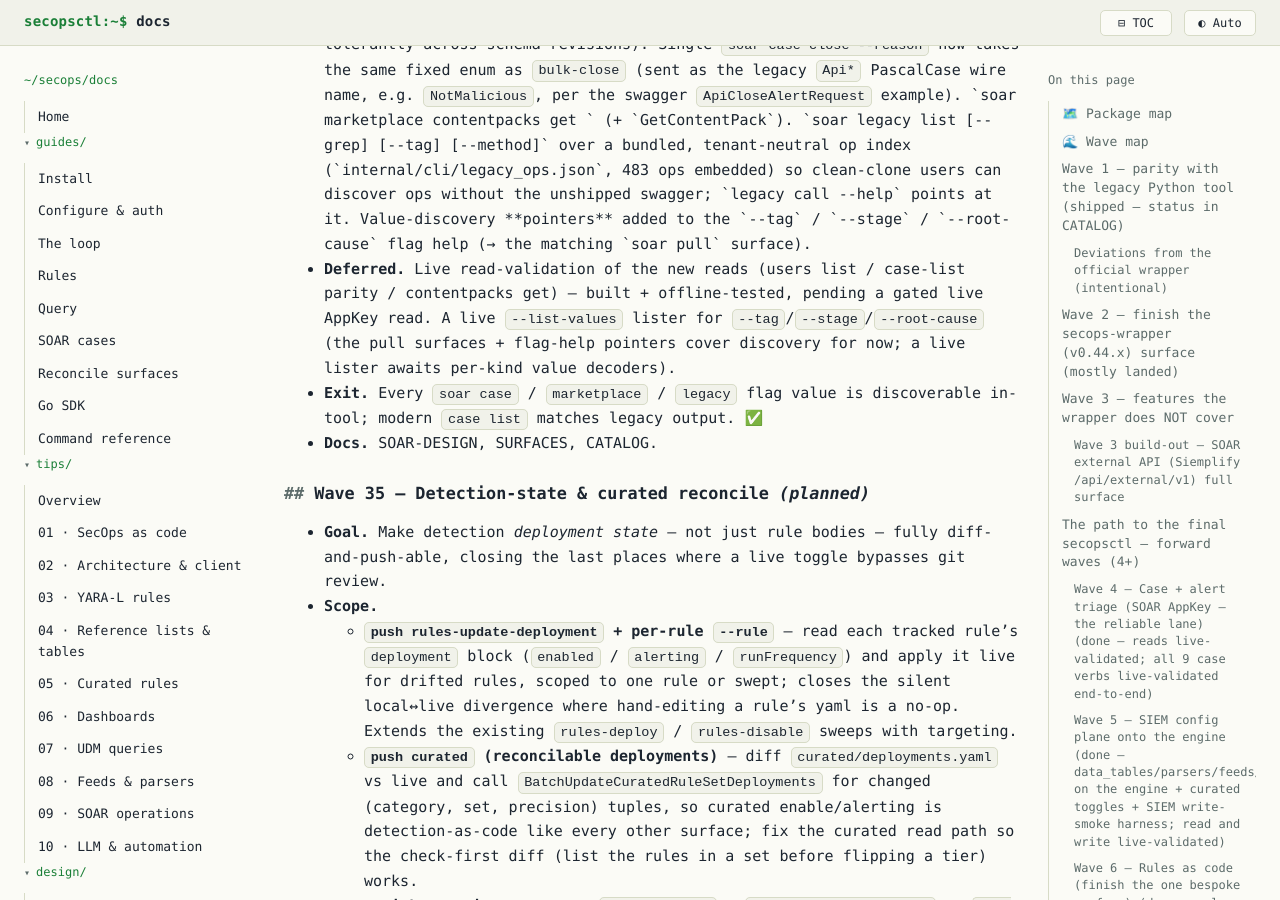
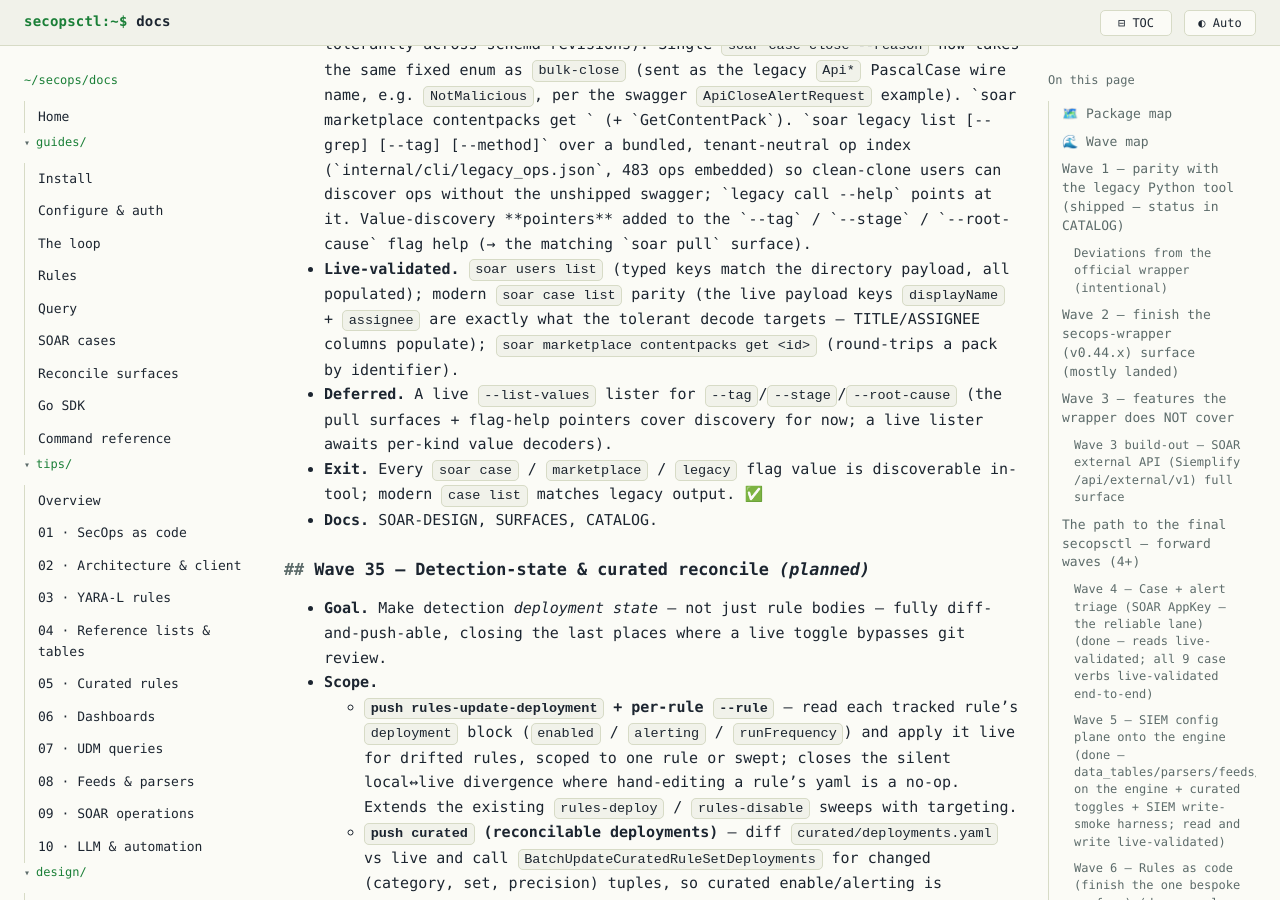
Before and after one commit to dannyota/secops, a Jekyll site: the page built from docs/design/roadmap.md, in a window 1280 px wide and 900 px high, scrolled down 24031 px. Built offline with Jekyll 4.4.1, drawn with Linux system fonts in a browser that asks for light colours; our own code applies the rules of GitHub Pages for plain Markdown files; some of the changed text lies outside the part shown.

Commit message:
docs(roadmap): Wave 34 reads live-validated (users list, case-list parity, contentpacks get)

```diff
--- a/docs/design/roadmap.md
+++ b/docs/design/roadmap.md
@@ -782,7 +782,7 @@ CLI wiring of existing SDK methods (built + offline-tested; the guarded writes
   help matches actual behavior; a guard fails on doc↔CLI drift. ✅
 - **Docs.** CATALOG, ARCHITECTURE.
 
-### Wave 34 — SOAR triage & discovery UX *(done — live read-validation + value-lister deferred)*
+### Wave 34 — SOAR triage & discovery UX *(done — reads live-validated; value-lister deferred)*
 
 - **Goal.** Close the daily SOAR triage loop's discovery gaps — every flag value an
   operator must supply should be discoverable in-tool.
@@ -818,11 +818,13 @@ CLI wiring of existing SDK methods (built + offline-tested; the guarded writes
   so clean-clone users can discover ops without the unshipped swagger; `legacy call
   --help` points at it. Value-discovery **pointers** added to the `--tag` / `--stage` /
   `--root-cause` flag help (→ the matching `soar pull` surface).
-- **Deferred.** Live read-validation of the new reads (users list / case-list parity /
-  contentpacks get) — built + offline-tested, pending a gated live AppKey read. A live
-  `--list-values` lister for `--tag`/`--stage`/`--root-cause` (the pull surfaces +
-  flag-help pointers cover discovery for now; a live lister awaits per-kind value
-  decoders).
+- **Live-validated.** `soar users list` (typed keys match the directory payload, all
+  populated); modern `soar case list` parity (the live payload keys `displayName` +
+  `assignee` are exactly what the tolerant decode targets — TITLE/ASSIGNEE columns
+  populate); `soar marketplace contentpacks get <id>` (round-trips a pack by identifier).
+- **Deferred.** A live `--list-values` lister for `--tag`/`--stage`/`--root-cause` (the
+  pull surfaces + flag-help pointers cover discovery for now; a live lister awaits
+  per-kind value decoders).
 - **Exit.** Every `soar case` / `marketplace` / `legacy` flag value is discoverable
   in-tool; modern `case list` matches legacy output. ✅
 - **Docs.** SOAR-DESIGN, SURFACES, CATALOG.
```
